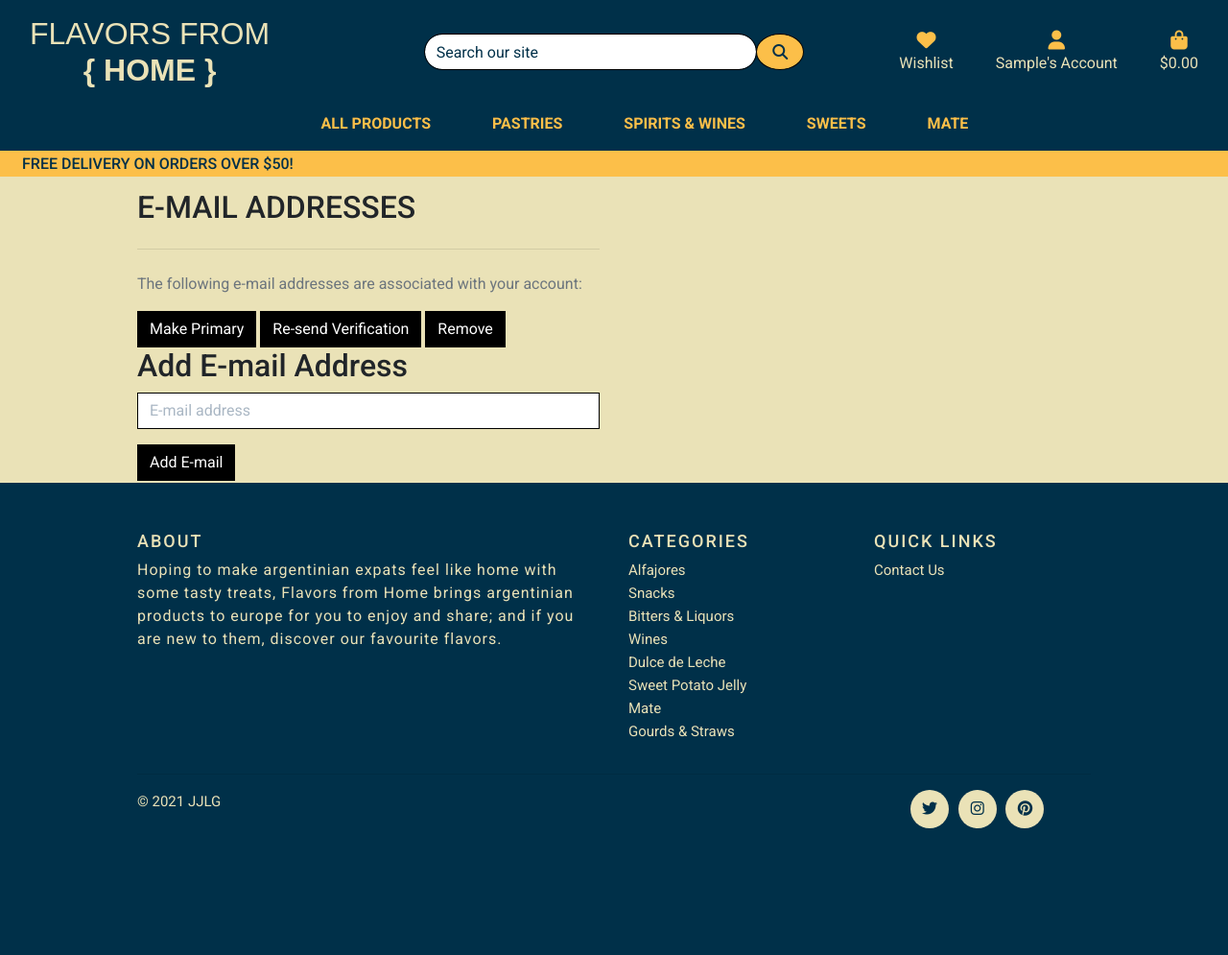
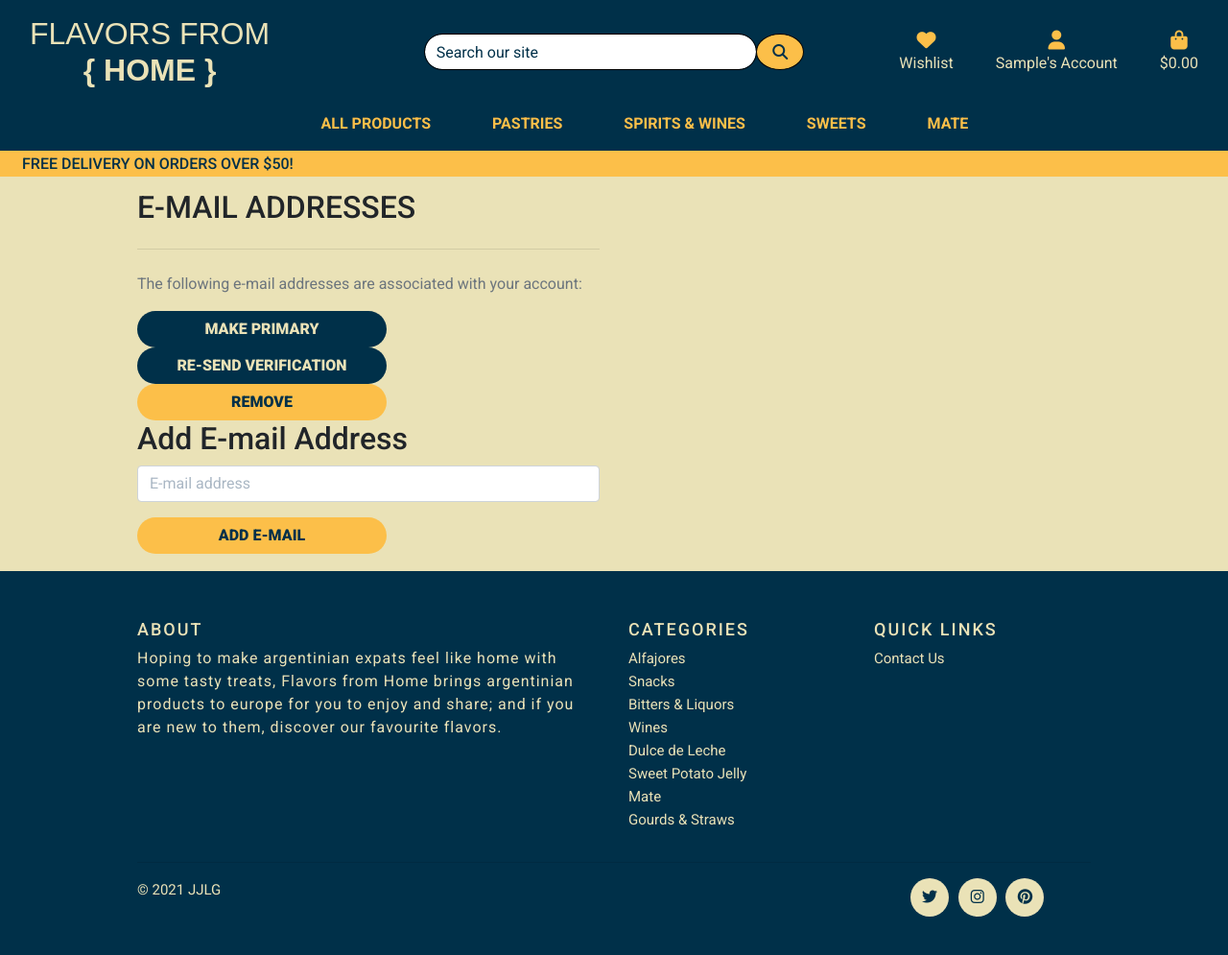
Before and after one commit to jjlg90/flavors_from_home, a Django app: page /accounts/email/ in a window 1280 px wide. Shown: the whole page at 96% size. Before the commit the page ends 863 px from the top, so only its background shows below. Run offline with Django 3.2, Linux system fonts and the light colour scheme; the visitor is signed in with stand-in values (Sample User, id 1); data comes from the database, SQL or seed files in the repository; some libraries are stand-ins or nearby versions; some web fonts are replaced.

Commit message:
Tidying up the code and styling / Allauth

```diff
--- a/static/css/base.css
+++ b/static/css/base.css
@@ -21,7 +21,7 @@
 }
 
 .text-blue {
-    color: var(--Blue);
+    color: var(--Blue) !important;
 }
 
 .text-red {
@@ -127,8 +127,8 @@ header {
 .product-button:active,
 .product-button:focus {
     border-color: var(--Red) !important;
-    background: var(--Red);
-    color: var(--White);
+    background: var(--Red) !important;
+    color: var(--White) !important;
 }
 
 .border-black {
@@ -306,11 +306,6 @@ input[name='q']::placeholder {
     color: #6c757d; /* text-secondary */
 }
 
-.allauth-form-inner-content input {
-    border-color: #000;
-    border-radius: 0;
-}
-
 .allauth-form-inner-content label:not([for='id_remember']) {
     display: none;
 }
@@ -319,20 +314,17 @@ input[name='q']::placeholder {
     color: #aab7c4;
 }
 
-.allauth-form-inner-content button,
+
 .allauth-form-inner-content input[type='submit'] {
 	/* btn */
 	display: inline-block;
     font-weight: 400;
-    color: #fff;
     text-align: center;
     vertical-align: middle;
     -webkit-user-select: none;
     -moz-user-select: none;
     -ms-user-select: none;
     user-select: none;
-    background-color: #000;
-    border: 1px solid #000;
     padding: .375rem .75rem;
     font-size: 1rem;
     line-height: 1.5;
@@ -340,13 +332,6 @@ input[name='q']::placeholder {
 
     /* standard bootstrap btn transitions */
     transition: color .15s ease-in-out,background-color .15s ease-in-out,border-color .15s ease-in-out,box-shadow .15s ease-in-out;
-}
-
-.allauth-form-inner-content button:hover,
-.allauth-form-inner-content input[type='submit']:hover {
-	color: #fff;
-    background-color: #222;
-    border-color: #222;
 }
 
 .allauth-form-inner-content a {
--- a/templates/allauth/account/email.html
+++ b/templates/allauth/account/email.html
@@ -33,9 +33,9 @@
   {% endfor %}
 
 <div class="buttonHolder">
-      <button class="secondaryAction" type="submit" name="action_primary" >{% trans 'Make Primary' %}</button>
-      <button class="secondaryAction" type="submit" name="action_send" >{% trans 'Re-send Verification' %}</button>
-      <button class="primaryAction" type="submit" name="action_remove" >{% trans 'Remove' %}</button>
+      <button class="product-button bg-blue text-white btn rounded-pill text-uppercase" type="submit" name="action_primary" >{% trans 'Make Primary' %}</button>
+      <button class="product-button bg-blue text-white btn rounded-pill text-uppercase" type="submit" name="action_send" >{% trans 'Re-send Verification' %}</button>
+      <button class="product-button bg-yellow text-blue btn rounded-pill text-uppercase" type="submit" name="action_remove" >{% trans 'Remove' %}</button>
 </div>
 
 </fieldset>
@@ -52,7 +52,7 @@
     <form method="post" action="{% url 'account_email' %}" class="add_email">
         {% csrf_token %}
         {{ form|crispy }}
-        <button name="action_add" type="submit">{% trans "Add E-mail" %}</button>
+        <button class="mb-3 product-button bg-yellow text-blue btn rounded-pill text-uppercase" name="action_add" type="submit">{% trans "Add E-mail" %}</button>
     </form>
 
 {% endblock %}
--- a/templates/allauth/account/email_confirm.html
+++ b/templates/allauth/account/email_confirm.html
@@ -19,7 +19,7 @@
 
 <form method="post" action="{% url 'account_confirm_email' confirmation.key %}">
 {% csrf_token %}
-    <button type="submit">{% trans 'Confirm' %}</button>
+    <button class="product-button bg-yellow text-blue btn rounded-pill text-uppercase" type="submit">{% trans 'Confirm' %}</button>
 </form>
 
 {% else %}
--- a/templates/allauth/account/logout.html
+++ b/templates/allauth/account/logout.html
@@ -10,13 +10,13 @@
 <hr>
 <p>{% trans 'Are you sure you want to sign out?' %}</p>
 
-<form method="post" action="{% url 'account_logout' %}">
+<form class="pb-3" method="post" action="{% url 'account_logout' %}">
   {% csrf_token %}
   {% if redirect_field_value %}
   <input type="hidden" name="{{ redirect_field_name }}" value="{{ redirect_field_value }}"/>
   {% endif %}
-  <a class="btn btn-outline-black rounded-0" href="{% url 'home' %}">Cancel</a>
-  <button type="submit">{% trans 'Sign Out' %}</button>
+  <a class="product-button bg-blue text-white btn rounded-pill text-uppercase border" href="{% url 'home' %}">Cancel</a>
+  <button class="product-button bg-yellow text-blue btn rounded-pill text-uppercase" type="submit">{% trans 'Sign Out' %}</button>
 </form>
 
 
--- a/templates/allauth/account/password_change.html
+++ b/templates/allauth/account/password_change.html
@@ -9,10 +9,10 @@
     <h2 class="logo-font mb-4">{% trans "Change Password" %}</h2>
     <hr>
 
-    <form method="POST" action="{% url 'account_change_password' %}" class="password_change">
+    <form class="pb-3" method="POST" action="{% url 'account_change_password' %}" class="password_change">
         {% csrf_token %}
         {{ form|crispy }}
-        <a class="btn btn-outline-black rounded-0" href="{% url 'account_login' %}">Back to Login</a>
-        <button type="submit" name="action">{% trans "Change Password" %}</button>
+        <a class="product-button bg-blue text-white btn rounded-pill text-uppercase border" href="{% url 'account_login' %}">Back to Login</a>
+        <button class="product-button bg-yellow text-blue btn rounded-pill text-uppercase" type="submit" name="action">{% trans "Change Password" %}</button>
     </form>
 {% endblock %}
--- a/templates/allauth/account/password_reset.html
+++ b/templates/allauth/account/password_reset.html
@@ -19,8 +19,8 @@
     <form method="POST" action="{% url 'account_reset_password' %}" class="password_reset">
         {% csrf_token %}
         {{ form|crispy }}
-        <a class="btn btn-outline-black rounded-0" href="{% url 'account_login' %}">Back to Login</a>
-        <input type="submit" value="{% trans 'Reset My Password' %}" />
+        <a class="product-button bg-blue text-white btn rounded-pill text-uppercase border" href="{% url 'account_login' %}">Back to Login</a>
+        <input class="product-button bg-yellow text-blue btn rounded-pill text-uppercase" type="submit" value="{% trans 'Reset My Password' %}" />
     </form>
 
     <p>{% blocktrans %}Please contact us if you have any trouble resetting your password.{% endblocktrans %}</p>
--- a/templates/allauth/account/password_reset_done.html
+++ b/templates/allauth/account/password_reset_done.html
@@ -15,4 +15,5 @@
     {% endif %}
 
     <p>{% blocktrans %}We have sent you an e-mail. Please contact us if you do not receive it within a few minutes.{% endblocktrans %}</p>
+    <a class="mb-3 product-button bg-blue text-white btn rounded-pill text-uppercase border" href="{% url 'account_login' %}">Back to Login</a>
 {% endblock %}
--- a/templates/allauth/account/password_reset_from_key.html
+++ b/templates/allauth/account/password_reset_from_key.html
@@ -16,7 +16,7 @@
             <form method="POST" action="{{ action_url }}">
                 {% csrf_token %}
                 {{ form|crispy }}
-                <a class="btn btn-outline-black rounded-0" href="{% url 'account_login' %}">Back to Login</a>
+                <a class="mb-3 pb-3 product-button bg-blue text-white btn rounded-pill text-uppercase border" href="{% url 'account_login' %}">Back to Login</a>
                 <input type="submit" name="action" value="{% trans 'change password' %}"/>
             </form>
         {% else %}
--- a/templates/allauth/account/password_set.html
+++ b/templates/allauth/account/password_set.html
@@ -12,6 +12,7 @@
     <form method="POST" action="{% url 'account_set_password' %}" class="password_set">
         {% csrf_token %}
         {{ form|crispy }}
-        <input type="submit" name="action" value="{% trans 'Set Password' %}"/>
+        <a class="mb-3 product-button bg-blue text-white btn rounded-pill text-uppercase border" href="{% url 'account_login' %}">Back to Login</a>
+        <input class="mb-3 product-button bg-yellow text-blue btn rounded-pill text-uppercase" type="submit" name="action" value="{% trans 'Set Password' %}"/>
     </form>
 {% endblock %}
--- a/templates/allauth/account/signup.html
+++ b/templates/allauth/account/signup.html
@@ -1,5 +1,4 @@
 {% extends "account/base.html" %}
-
 {% load i18n %}
 
 {% block head_title %}{% trans "Signup" %}{% endblock %}
@@ -11,14 +10,13 @@
 
 <p>{% blocktrans %}Already have an account? Then please <a href="{{ login_url }}">sign in</a>.{% endblocktrans %}</p>
 
-<form class="signup" id="signup_form" method="post" action="{% url 'account_signup' %}">
+<form class="signup pb-3" id="signup_form" method="post" action="{% url 'account_signup' %}">
   {% csrf_token %}
   {{ form|crispy }}
   {% if redirect_field_value %}
   <input type="hidden" name="{{ redirect_field_name }}" value="{{ redirect_field_value }}" />
   {% endif %}
-  <a class="btn btn-outline-black rounded-0" href="{% url 'account_login' %}">Back to Login</a>
-  <button type="submit">{% trans "Sign Up" %}</button>
+  <button class="product-button bg-yellow text-blue btn rounded-pill text-uppercase" type="submit">{% trans "Sign Up" %}</button>
 </form>
 
 {% endblock %}
```
Also changed, not shown: templates/allauth/account/login.html (+5 -3 lines).
